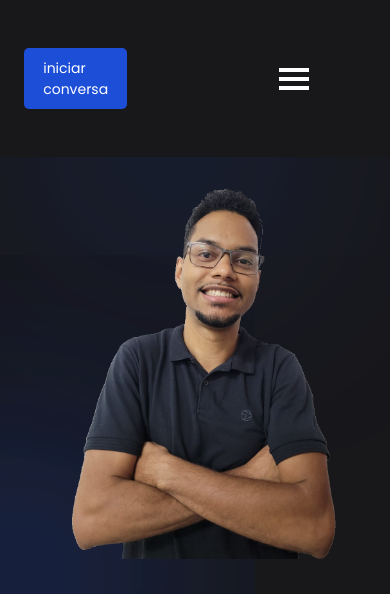
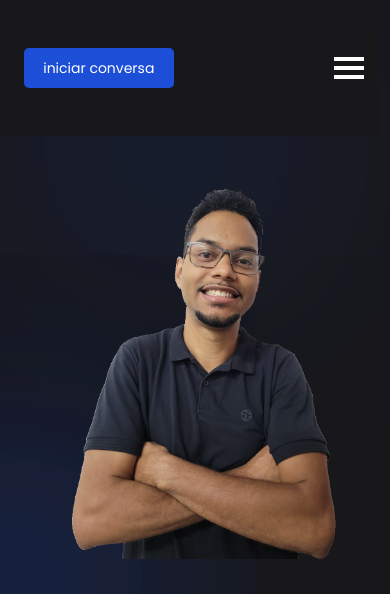
Before and after one commit to emersonTSsantos/portfolio_2, a plain HTML site: page index.html in a window 390 px wide. Shown: the top 594 px of the page. Drawn offline with nearby package versions, Linux system fonts and the light colour scheme.

Commit message:
Responsividade de menu hamburguer ajustada

```diff
--- a/style.css
+++ b/style.css
@@ -97,40 +97,40 @@ nav{
 /* Responsividade */
 @media (width < 600px) {
 
+    .container {
+        margin: 0;
+        max-width: 100%;
+    }
+
     .mobile-menu {
+        width: 100%;
         display: flex;
         flex-direction: column;
         align-items: center;
         gap: 20px;
-        margin-right: 20%;
     }
 
     nav .btn-mobile{
         font-size: 14px;
-        margin-right: 0px;
         color: #fff;
         background-color: #1d4ed8;
         border-radius: 5px;
         cursor: pointer;
         transition: all 0.3s ease;
-
-    }
-
-    nav .hamburger {
-        margin-right: 20%;
     }
 
     nav {
-        width: 100%;
+        background-color: #18181B;
+        max-width: 100%;
+        margin: 0 auto;
         position: fixed;
-        background-color: #18181B;
-        z-index: 100;
+        z-index: 200;
     }
 
     .nav-links {
         flex-direction: column;
         position: absolute;
-        top: 150px;
+        top: 130px;
         width: 100%;
         background-color: #18181B;
         box-shadow: -2px 0 10px #1e40af;
@@ -144,8 +144,6 @@ nav{
     .nav-links a {
         color: white;
         padding: 10px;
-        margin-left: 100px ;
-        text-align: center;
         display: block;
     }
 
```
Also changed, not shown: index.html (+0 -3 lines).
